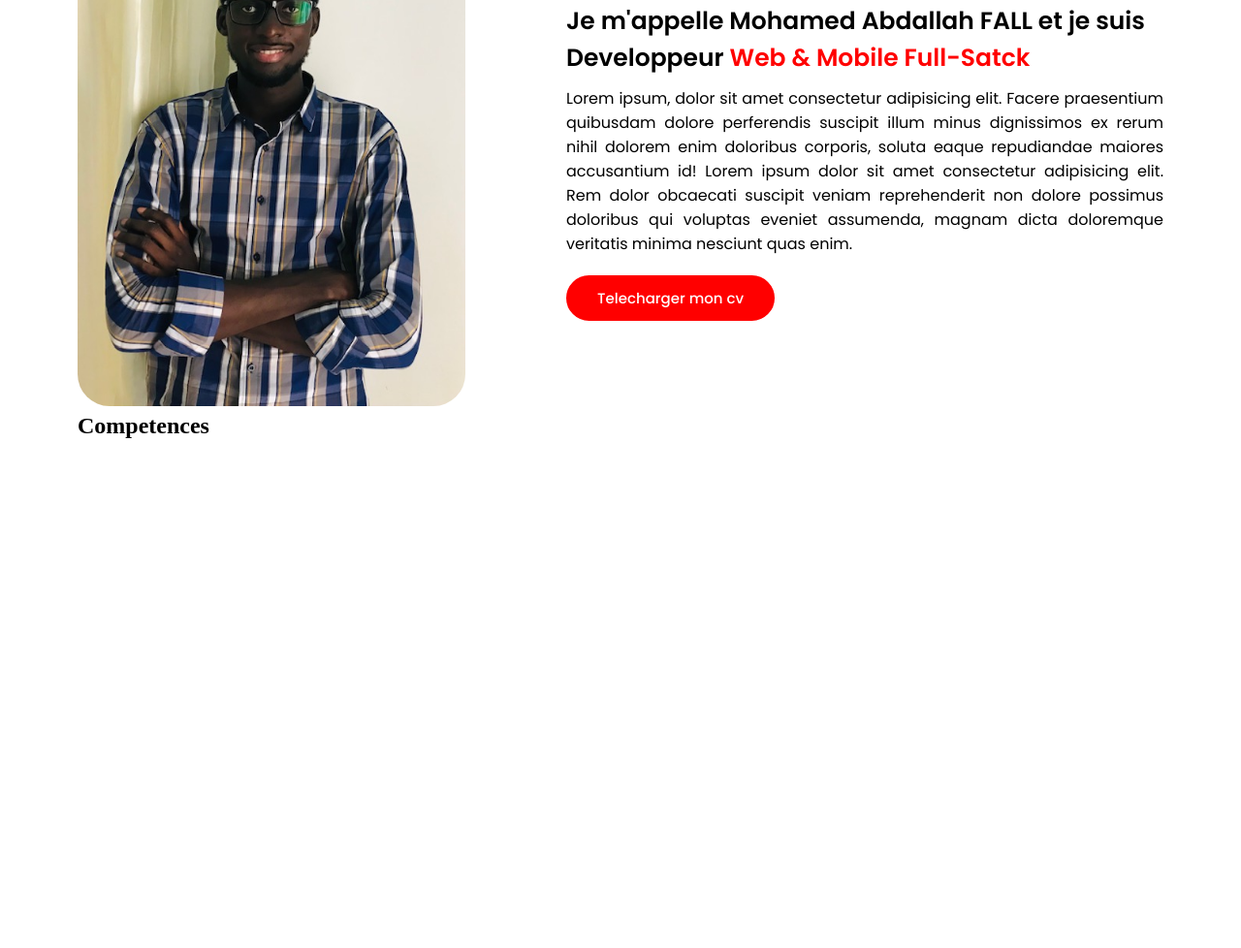
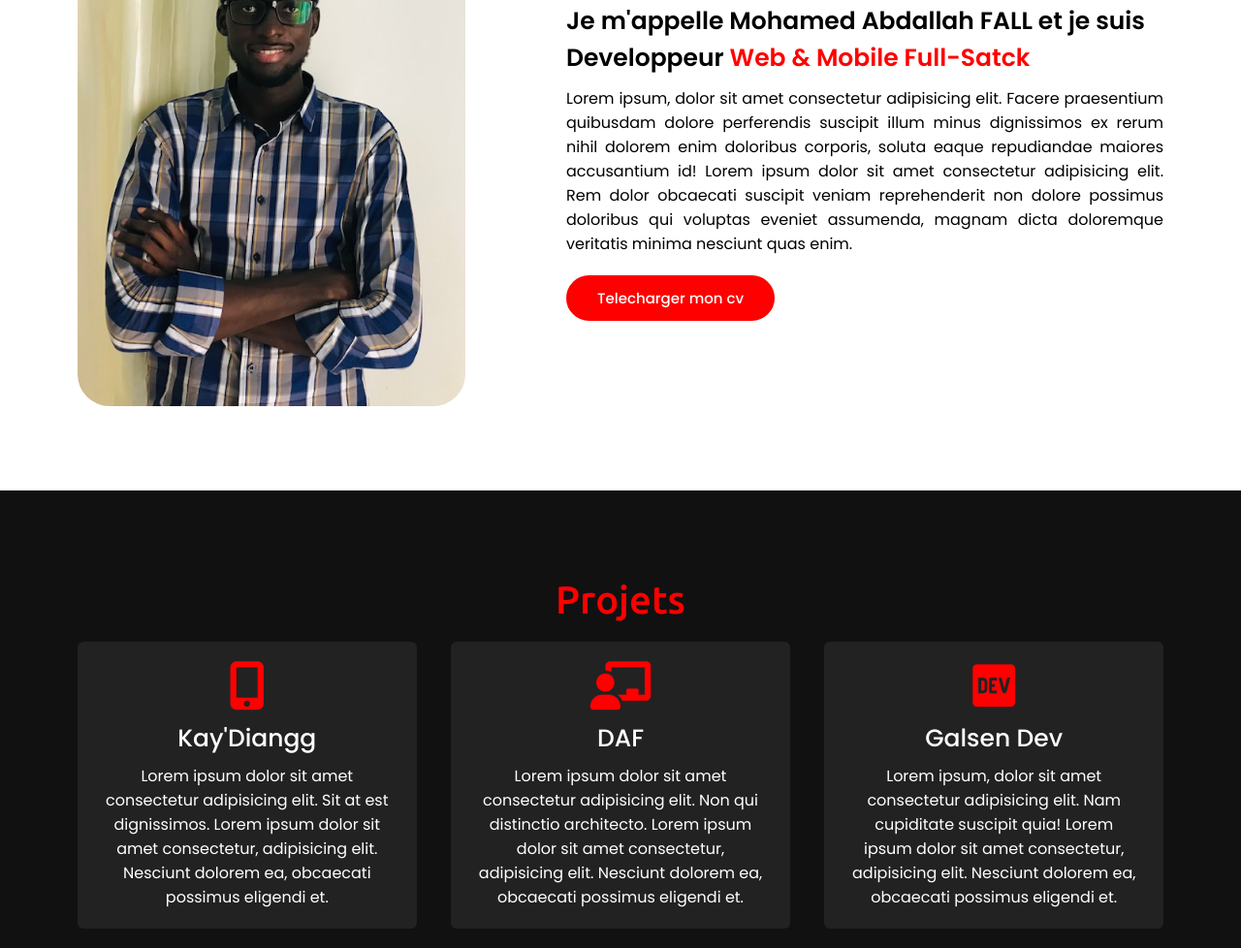
Before and after one commit to AbdallahMaf/MAFConcept, a plain HTML site: page index.html in a window 1280 px wide. Shown: the part 1027-2005 px from the top of the page at 97% size. Before the commit the page ends 1480 px from the top, so only its background shows below. Drawn offline with nearby package versions, Linux system fonts and the light colour scheme.

Commit message:
commit nbr8 Projects-Responsive

```diff
--- a/index.html
+++ b/index.html
@@ -68,7 +68,7 @@
         </div>
     </section>
 
-    <!-- Competences -->
+    <!-- Section QSJ -->
     <section class="qsj" id="qsj">
         <div class="max-width">
             <h2 class="title">Qui suis-je</h2>
@@ -86,16 +86,33 @@
         </div>
     </section>
 
-    <!-- Section QSJ -->
-    <section class="competences" id="competences">
+    <!-- Section Projets -->
+    <section class="projets" id="projets">
         <div class="max-width">
-            <h2 class="title">Competences</h2>
-            <div class="qsj-content">
-                <div class="column left">
+            <h2 class="title">Projets</h2>
+            <div class="projets-content">
+                <div class="cards">
+                    <div class="box">
+                        <i class="fas fa-mobile-alt"></i>
+                        <div class="text">Kay'Diangg</div>
+                        <p>Lorem ipsum dolor sit amet consectetur adipisicing elit. Sit at est dignissimos. Lorem ipsum dolor sit amet consectetur, adipisicing elit. Nesciunt dolorem ea, obcaecati possimus eligendi et.</p>
+                    </div>
+                </div>
 
+                <div class="cards">
+                    <div class="box">
+                        <i class="fas fa-chalkboard-teacher"></i>
+                        <div class="text">DAF</div>
+                        <p>Lorem ipsum dolor sit amet consectetur adipisicing elit. Non qui distinctio architecto. Lorem ipsum dolor sit amet consectetur, adipisicing elit. Nesciunt dolorem ea, obcaecati possimus eligendi et.</p>
+                    </div>
                 </div>
-                <div class="column right">
 
+                <div class="cards">
+                    <div class="box">
+                        <i class="fab fa-dev"></i>
+                        <div class="text">Galsen Dev</div>
+                        <p>Lorem ipsum, dolor sit amet consectetur adipisicing elit. Nam cupiditate suscipit quia! Lorem ipsum dolor sit amet consectetur, adipisicing elit. Nesciunt dolorem ea, obcaecati possimus eligendi et.</p>
+                    </div>
                 </div>
             </div>
         </div>
--- a/name.js
+++ b/name.js
@@ -1,5 +1,5 @@
 let i = 0;
-let text3 = "Web & Mobile Full-Stack Junior";
+let text3 = "Web & Mobile Full-Stack";
 function progress(){
     if(i<text3.length){
         document.querySelector("#text3").innerHTML += text3.charAt(i);
--- a/public/style.css
+++ b/public/style.css
@@ -176,10 +176,10 @@ img.maf-concept{
 }
 
 /* ------------------------------------ Qui suis-je style ------------------------------------ */
-.qsj{
+.qsj, .projets{
     font-family: 'Poppins', sans-serif;
 }
-.qsj .title{
+section .title{
     position: relative;
     text-align: center;
     font-size: 40px;
@@ -189,7 +189,8 @@ img.maf-concept{
     font-family: 'Ubuntu', sans-serif;
     color: red;
 }
-.qsj .qsj-content{
+.qsj .qsj-content,
+.projets .projets-content{
     display: flex;
     flex-wrap: wrap;
     align-items: center;
@@ -239,7 +240,43 @@ img.maf-concept{
 /* ------------------------------------ Competences style ------------------------------------ */
 
 /* ------------------------------------ Projets style ------------------------------------ */
-
+.projets{
+    background:#111;
+    color: white;
+    padding: 20px 0;
+    margin-top: 80px;
+}
+.projets .projets-content .cards{
+    width: calc(33% - 20px);
+    background: #222;
+    text-align: center;
+    border-radius: 6px;
+    padding: 20px 25px;
+    cursor: pointer;
+    transition: all 0.3s ease;
+}
+.projets .projets-content .cards:hover{
+    background: red;
+}
+.projets .projets-content .cards .box{
+    transition: all 0.3s ease;
+}
+.projets .projets-content .cards:hover .box{
+    transform: scale(1.05);
+}
+.projets .projets-content .cards i{
+    font-size: 50px;
+    color: red;
+    transition: color 0.3s ease;
+}
+.projets .projets-content .cards:hover i{
+    color: white;
+}
+.projets .projets-content .cards .text{
+    font-size: 25px;
+    font-weight: 500;
+    margin: 10px 0 7px 0;
+}
 /* ------------------------------------ Autres style ------------------------------------ */
 
 /* ------------------------------------ Contact style ------------------------------------ */
@@ -332,8 +369,12 @@ img.maf-concept{
         justify-content: center;
         margin: 0 auto 60px;
     }
-    .qsj .qsj-content .right p{
+    .qsj .qsj-content .right {
         flex: 100%;
+    }
+    .projets .projets-content .cards{
+        width: (50% - 10px);
+        margin-bottom: 20px;
     }
 
 }
@@ -348,6 +389,9 @@ img.maf-concept{
     .home .home-content .text-3{
         font-size: 20px;
     }
+    .projets .projets-content .cards{
+        width: 100%
+    }
 }
 @media (max-width: 500px){
     .home .home-content .text-2{
```
